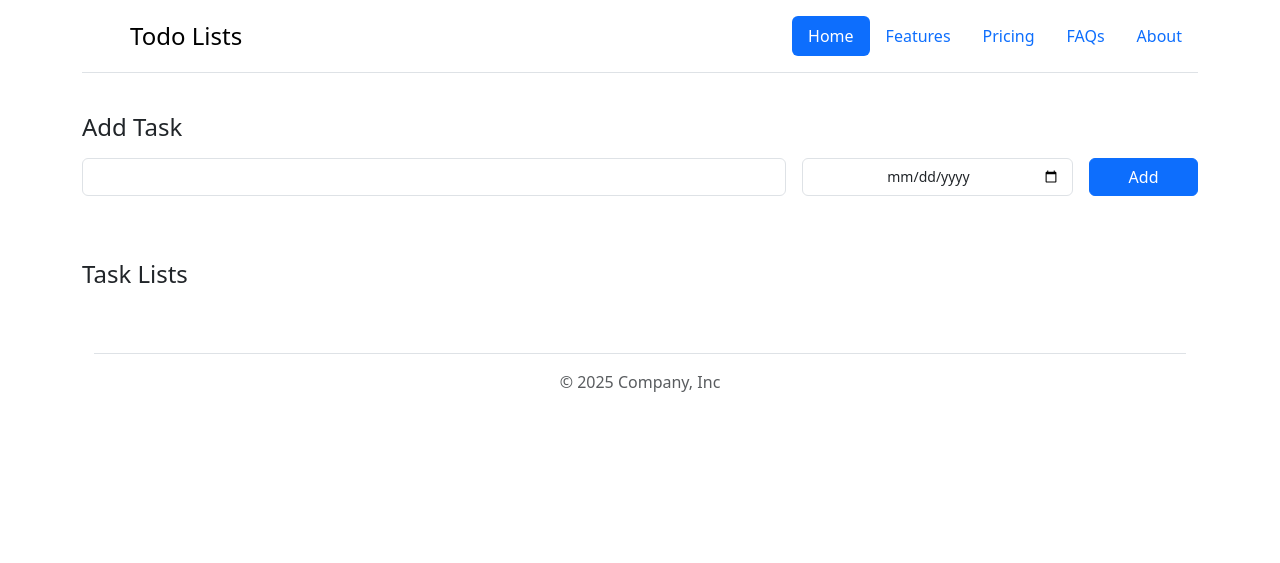
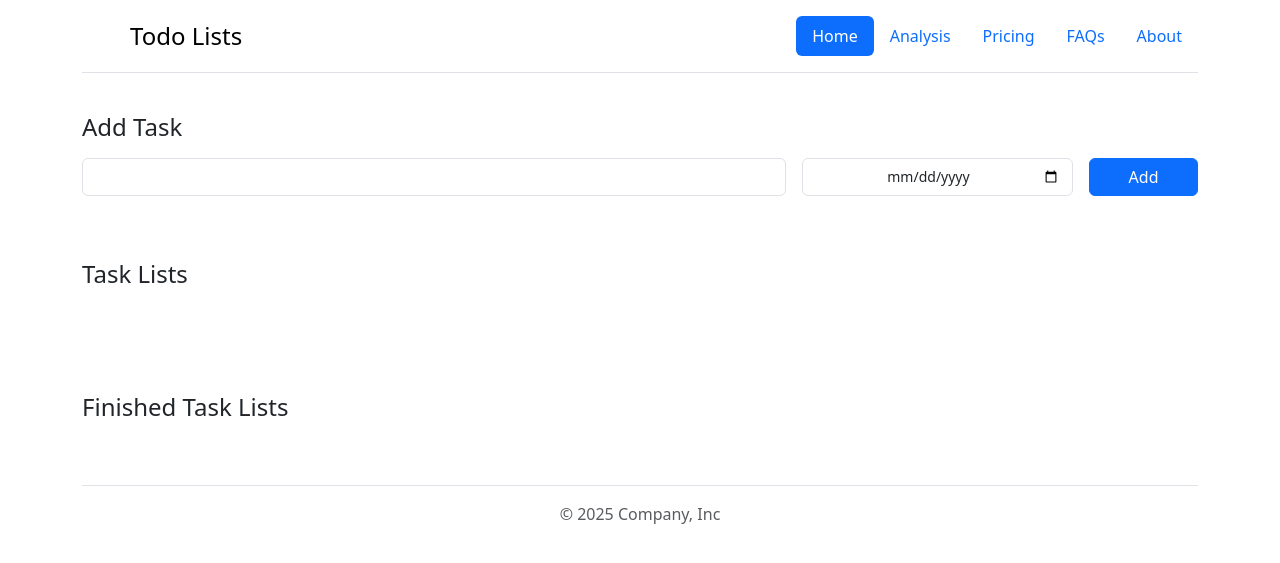
Before and after one commit to shin-sato1/day89-todo-list, a Flask app: page / in a window 1280 px wide. Shown: the top 563 px of the page. Run offline with Flask 3, Linux system fonts and the light colour scheme; some libraries are stand-ins or nearby versions.

Commit message:
Add task edit, completion date tracking, and chart page scaffold
- Rename Task.date to add_date and add complete_date column
- Record completion timestamp when toggling task complete
- Split index into active and finished task sections
- Add edit route and wire edit/delete links in the UI
- Add Analysis nav link and chart template (work in progress)

```diff
--- a/main.py
+++ b/main.py
@@ -5,7 +5,8 @@
 from sqlalchemy import Integer, String, DateTime, ForeignKey,Boolean
 from sqlalchemy.orm import Mapped, mapped_column, relationship
 from forms import AddTaskForm,EditTaskForm,RegisterForm
-from datetime import datetime
+from datetime import datetime,date
+import calendar
 
 app = Flask(__name__)
 app.config['SECRET_KEY'] = os.getenv('SECRET_KEY')
@@ -28,9 +29,11 @@
 
 class Task(db.Model):
     id:Mapped[int] = mapped_column(Integer,primary_key=True)
-    date:Mapped[datetime] = mapped_column(DateTime,nullable=False)
+    add_date:Mapped[datetime] = mapped_column(DateTime,nullable=False)
     task:Mapped[str] = mapped_column(String,nullable=False)
     complete:Mapped[bool] = mapped_column(Boolean,default=False)
+    complete_date: Mapped[datetime] = mapped_column(DateTime,nullable=True)
+
     #relationship
     # user_task_id: Mapped[int] = mapped_column(ForeignKey(User.id))
     # user_task: Mapped['User'] = relationship(back_populates='tasks')
@@ -38,21 +41,22 @@
 with app.app_context():
     db.create_all()
 
+now = datetime.now()
 
 @app.context_processor
 def inject_date():
     return {
-        'current_year': datetime.now().year,
-        'current_month': datetime.now().month,
-        'current_day': datetime.now().day,
-        'current_time': datetime.now().second,
+        'current_year': now.year,
+        'current_month': now.month,
+        'current_day': now.day,
+        'current_time': now.second,
     }
 
 @app.route('/')
 def home():
     tasks = []
     form = AddTaskForm()
-    task_info = db.session.execute(db.select(Task).order_by(Task.date.desc())).scalars().all()
+    task_info = db.session.execute(db.select(Task).order_by(Task.add_date.desc())).scalars().all()
 
     for item in task_info:
         tasks.append(item)
@@ -65,7 +69,7 @@
     if form.validate_on_submit():
         new_task = Task(
             task = form.task.data,
-            date = form.task_date.data,
+            add_date = form.task_date.data,
         )
         db.session.add(new_task)
         db.session.commit()
@@ -76,7 +80,15 @@
 @app.route('/complete/<int:id>',methods=['POST','GET'])
 def complete_task(id):
     task = db.get_or_404(Task,id)
+    #最初にFalseをデフォルトにつけているので not Falseで Trueにしている。
     task.complete = not task.complete
+
+    #タスクが完了しているものを再度押した時、データベースにある日付をからにする
+    if task.complete:
+        #終了した日付と時間を書いている。
+        task.complete_date = datetime.now()
+    else:
+        task.complete_date = None
 
     db.session.commit()
     return redirect(url_for('home'))
@@ -88,7 +100,7 @@
 
     delete_form = EditTaskForm(
         task = todo_info.task,
-        task_date = todo_info.date,
+        task_date = todo_info.add_date,
         complete = todo_info.complete,
     )
     delete_form.submit.label.text = "Delete"
@@ -100,6 +112,50 @@
 
     return render_template('edit.html',form=delete_form,is_delete=True)
 
+@app.route('/edit/<int:id>',methods=['POST','GET'])
+def edit_task(id):
+    todo_info = db.get_or_404(Task,id)
+
+    #edit画面に現在の値、文字を表示させている
+    edit_form = EditTaskForm(
+        task = todo_info.task,
+        task_date = todo_info.add_date,
+        complete = todo_info.complete,
+    )
+
+    edit_form.submit.label.text = "Edit"
+
+
+    if edit_form.validate_on_submit():
+        todo_info.task = edit_form.task.data
+        todo_info.date = edit_form.task_date.data
+        todo_info.complete = edit_form.complete.data == 'True'
+        db.session.commit()
+        return redirect(url_for('home'))
+
+    #エラー表示をして原因を探る。一時的に書く
+    else:
+        print(edit_form.errors)
+
+    return render_template('edit.html',form=edit_form,is_edit=True)
+
+
+#その月の日付が入ったリストを作成する。typeはdatetime
+def make_day_list(year,month):
+    day = calendar.monthrange(year,month)
+    return [date(year,month,day)for day in range(1,day + 1)]
+
+@app.route('/chart',methods=['POST','GET'])
+def charts():
+    #やること
+    #同じ日付を確認する。何個あるか確認する
+
+
+    labels = [d.strftime("%m/%d") for d in make_day_list(2026,7)]
+    return render_template('chart.html')
+
+
+
 
 if __name__ == '__main__':
     app.run(debug=True)
--- a/templates/base.html
+++ b/templates/base.html
@@ -19,6 +19,7 @@
 <body>
     {% include 'header.html' %}
     {% block content %} {% endblock %}
+    {% block charts %} {% endblock %}
     {% include 'footer.html' %}
 
     {{ bootstrap.load_js() }}
--- a/templates/edit.html
+++ b/templates/edit.html
@@ -5,7 +5,7 @@
     <div class="text-center">
         {% if is_delete %}
         <h2>Really Delete ?</h2>
-        {% else %}
+        {% elif is_edit %}
         <h2>Edit Todo task</h2>
         {% endif %}
     </div>
--- a/templates/header.html
+++ b/templates/header.html
@@ -15,8 +15,8 @@
                     <use xlink:href="#bootstrap"></use>
                 </svg> <span class="fs-4">Todo Lists</span> </a>
             <ul class="nav nav-pills">
-                <li class="nav-item"><a href="#" class="nav-link active" aria-current="page">Home</a></li>
-                <li class="nav-item"><a href="#" class="nav-link">Features</a></li>
+                <li class="nav-item"><a href="{{ url_for('home') }}" class="nav-link active" aria-current="page">Home</a></li>
+                <li class="nav-item"><a href="{{ url_for('charts')}}" class="nav-link">Analysis</a></li>
                 <li class="nav-item"><a href="#" class="nav-link">Pricing</a></li>
                 <li class="nav-item"><a href="#" class="nav-link">FAQs</a></li>
                 <li class="nav-item"><a href="#" class="nav-link">About</a></li>
--- a/templates/index.html
+++ b/templates/index.html
@@ -18,6 +18,7 @@
         <div class="list-group w-100"> -->
     <div class="list-group">
         {% for item in task_info_forms %}
+        {% if not item.complete %}
         <label class="list-group-item d-flex justify-content-between align-items-center">
 
             <!-- 左側：チェックボックスとタスク -->
@@ -30,22 +31,12 @@
                 </form>
 
                 <div class="d-flex flex-column">
-                    {% if item.complete %}
-                    <strong><s style="color: orange;">Task: {{ item.task}}</s></strong>
-                    {% else %}
                     <strong>Task: {{ item.task}}</strong>
-                    {% endif %}
 
                     <small class="text-body-secondary">
                         <strong>
-                            Execute: {{item.date.year}}/{{item.date.month}}/{{item.date.day}}
+                            Execute: {{item.add_date.year}}/{{item.add_date.month}}/{{item.add_date.day}}
                         </strong>
-
-                        {% if item.complete %}
-                        <strong class="ms-3">
-                            Done: {{current_year}}/{{current_month}}/{{current_day}}
-                        </strong>
-                        {% endif %}
                     </small>
                 </div>
             </div>
@@ -53,7 +44,7 @@
 
             <!-- 右側：時間 -->
             <div class="d-flex align-items-center gap-2">
-                <button class="btn btn-success">edit</button>
+                <a class="btn btn-success" href="{{ url_for('edit_task' ,id = item.id )}}">edit</a>
                 <a class="btn btn-danger" href="{{ url_for('delete_task',id = item.id) }}">delete</a>
             </div>
             <!-- <strong class="text-body-secondary">
@@ -64,48 +55,54 @@
             </strong> -->
 
         </label>
+        {% endif %}
         {% endfor %}
     </div>
 
-    <!-- </div>
-    </div> -->
+
+    <h4 class="pt-5 mt-5">Finished Task Lists</h4>
+    <!-- <div class="d-flex flex-column flex-md-row p-0 gap-0 py-md-0 align-items-center justify-content-center">
+                <div class="list-group w-100"> -->
+    <div class="list-group">
+        {% for item in task_info_forms %}
+        {% if item.complete %}
+        <label class="list-group-item d-flex justify-content-between align-items-center">
+
+            <!-- 左側：チェックボックスとタスク -->
+            <div class="d-flex align-items-center gap-3">
+
+                <form action="{{ url_for('complete_task', id = item.id) }}" method="POST">
+                    <input class="form-check-input flex-shrink-0" type="checkbox" name="checkbox"
+                        onchange="this.form.submit()" {% if item.complete %} checked {% endif %}
+                        style="font-size: 1.375em;">
+                </form>
+
+                <div class="d-flex flex-column">
+                    <strong><s style="color: orange;">Task: {{ item.task}}</s></strong>
+
+                    <small class="text-body-secondary">
+                        <strong>
+                            Execute: {{item.add_date.year}}/{{item.add_date.month}}/{{item.add_date.day}}
+                        </strong>
+
+                        <strong class="ms-3">
+                            Done: {{item.complete_date.year}}/{{item.complete_date.month}}/{{item.complete_date.day}}
+                        </strong>
+                    </small>
+                </div>
+            </div>
 
 
-    {% endblock %}
+            <!-- 右側：時間 -->
+            <div class="d-flex align-items-center gap-2">
+                <a class="btn btn-success" href="{{ url_for('edit_task' ,id = item.id )}}">edit</a>
+                <a class="btn btn-danger" href="{{ url_for('delete_task',id = item.id) }}">delete</a>
+            </div>
 
-    <!-- <div class="container">
-        {% set year = namespace(current_year=None) %}
-        {% set month = namespace(current_date=None) %}
+        </label>
+        {% endif %}
+        {% endfor %}
+    </div>
+</div>
 
-        {% for item in task_info_forms %}
-
-            {% if year.current_year != item.date.year %}
-                <h2 class="pt-3">{{ item.date.year }}</h2>
-                {% set year.current_year = item.date.year %}
-            {% endif %}
-
-            {% if month.current_date != item.date.month %}
-                <h3 >&emsp;{{ item.date.month }}月</h3>
-                {% set month.current_date = item.date.month %}
-            {% endif %}
-
-            <div class="form-check ms-5">
-                <input class="form-check-input" type="checkbox" value="" id="checkDefault">
-                <label class="form-check-label" for="checkDefault">
-                   <h5>{{item.date.day}}日&nbsp;{{ item.task }}</h>
-                </label>
-            </div>
-            <--<h4>&emsp;&emsp;{{item.date.day}}日&nbsp;{{ item.task }}</h4> -->
-
-    <!-- {% endfor %} -->
-
-    <!-- </div> -->
-
-
-
-    <!-- <div class="form-check">
-        <input class="form-check-input" type="checkbox" value="" id="checkDefault">
-        <label class="form-check-label" for="checkDefault">
-            Default checkbox
-        </label>
-    </div> -->
+{% endblock %}
```
Also changed, not shown: templates/chart.html (added, +57 -0 lines), 1 other file.
